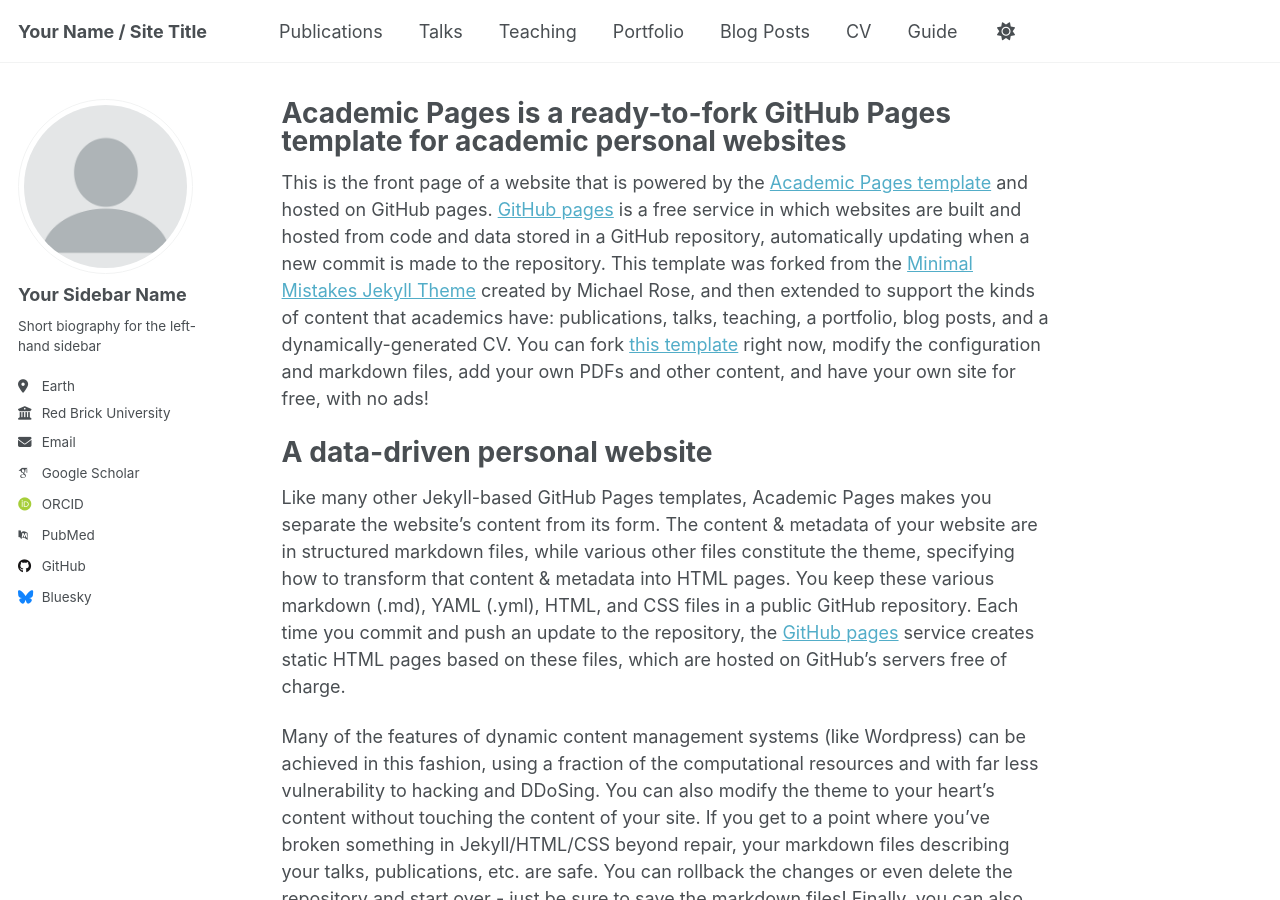
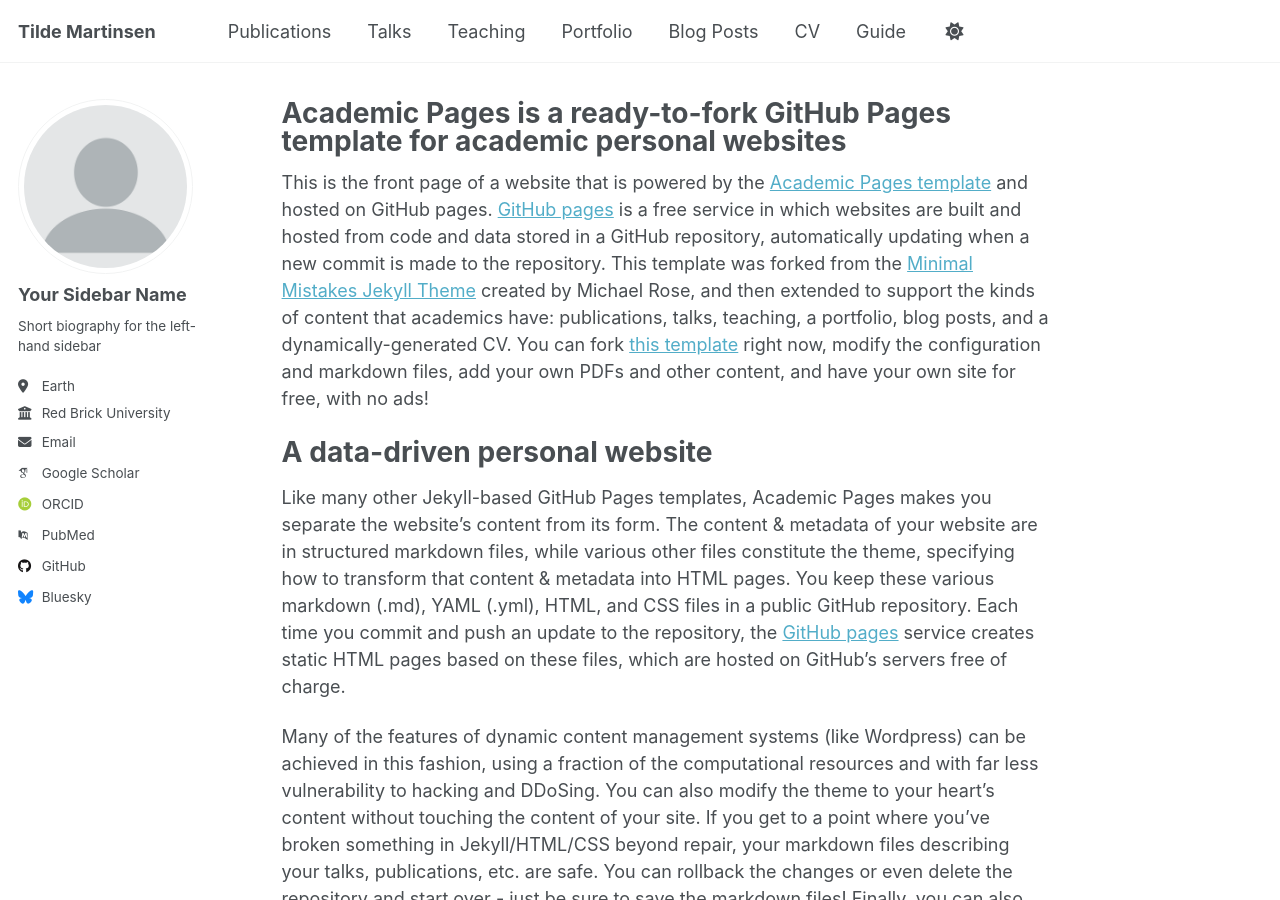
Before and after one commit to tildemartinsen/TildeMartinsen.github.io, a Jekyll site: the page built from _pages/about.md, in a window 1280 px wide and 900 px high. Built offline with Jekyll 4.4.1, drawn with Linux system fonts in a browser that asks for light colours; some web fonts are replaced.

Commit message:
Update _config.yml

```diff
--- a/_config.yml
+++ b/_config.yml
@@ -9,7 +9,7 @@
 # Basic Site Settings
 locale                   : "en-US"
 site_theme               : "default"
-title                    : "Your Name / Site Title"
+title                    : "Tilde Martinsen"
 title_separator          : "-"
 name                     : &name "Your Name"
 description              : &description "personal description"
```
